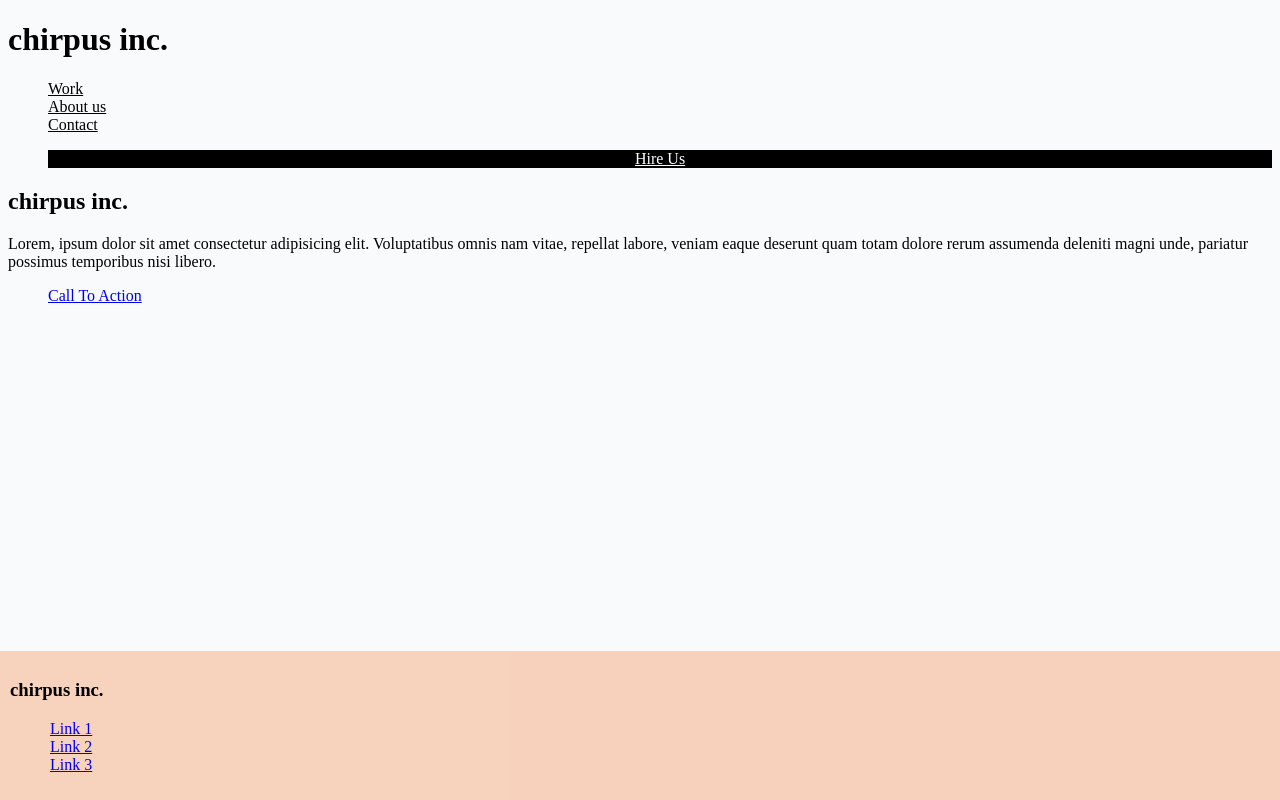
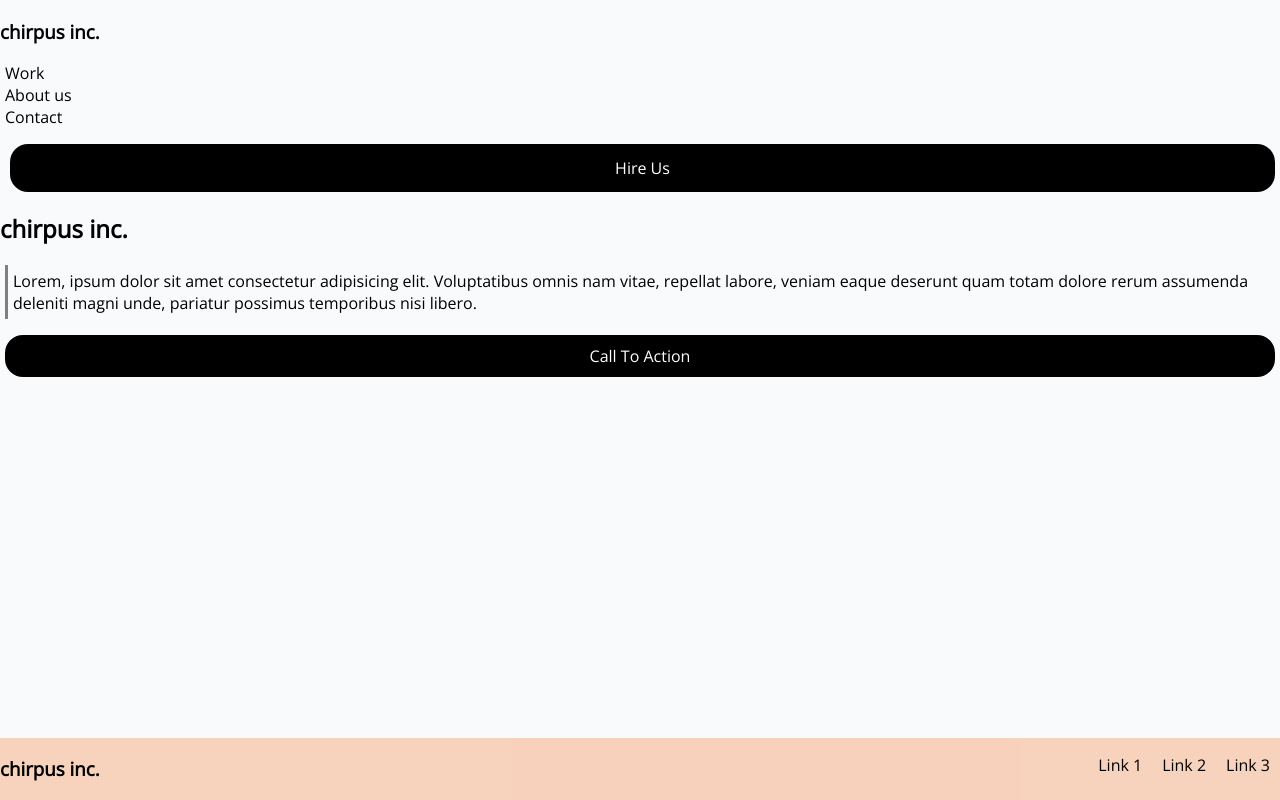
Before and after one commit to chord3games/chirpus, a plain HTML site: page index.html in a window 1280 px wide. Drawn offline with nearby package versions, Linux system fonts and the light colour scheme.

Commit message:
last commit i make no mistakes

```diff
--- a/index.html
+++ b/index.html
@@ -6,10 +6,16 @@
     <meta name="viewport" content="width=device-width, initial-scale=1.0" />
     <title>chirpus inc</title>
     <link rel="stylesheet" href="style.css" />
+    <link rel="preconnect" href="https://fonts.googleapis.com" />
+    <link rel="preconnect" href="https://fonts.gstatic.com" crossorigin />
+    <link
+      href="https://fonts.googleapis.com/css2?family=Open+Sans&display=swap"
+      rel="stylesheet"
+    />
   </head>
   <body>
     <header>
-      <h1>chirpus inc.</h1>
+      <h3>chirpus inc.</h3>
       <nav class="nav1">
         <ul class="ul1">
           <li class="li1">
@@ -30,7 +36,7 @@
     <main>
       <h2>chirpus inc.</h2>
       <section>
-        <p>
+        <p class="lorem">
           Lorem, ipsum dolor sit amet consectetur adipisicing elit. Voluptatibus
           omnis nam vitae, repellat labore, veniam eaque deserunt quam totam
           dolore rerum assumenda deleniti magni unde, pariatur possimus
@@ -38,11 +44,9 @@
         </p>
       </section>
       <nav class="nav2">
-        <ul class="ul2">
-          <li>
-            <a href="a" class="calltoaction">Call To Action</a>
-          </li>
-        </ul>
+        <a href="a" class="calltoaction"
+          ><p class="calltoaction2">Call To Action</p></a
+        >
       </nav>
     </main>
     <footer>
--- a/style.css
+++ b/style.css
@@ -1,16 +1,54 @@
 body {
   background-color: #f9fafc;
   flex: auto;
+  font-family: "Open Sans", sans-serif;
+  margin: 0;
+  font-size: 16;
+}
+h1 {
+  padding-left: 5px;
+  font-size: 16;
+}
+header {
+  height: 40%;
+  margin: 0;
+  font-size: 16;
+}
+ul {
+  padding: 0;
+  padding-left: 5px;
+  padding-right: 0;
 }
 .a1 {
   color: black;
   flex-direction: row;
+  align-items: left;
+  text-decoration: none;
+  padding-top: 15px;
+  flex-wrap: wrap;
+}
+main {
+  align-items: center;
 }
 .hireus {
   list-style-type: none;
   color: white;
   text-align: center;
+  align-items: center;
+  display: flex;
+  justify-content: center;
   background-color: black;
+  text-decoration: none;
+  border-radius: 18px;
+  padding-left: 0px;
+  padding: 4px;
+  margin: 5px;
+}
+.lorem {
+  border-left: grey solid 3px;
+  padding: 5px;
+  margin-left: 5px;
+  padding-left: 5px;
 }
 .ul1 {
   list-style-type: none;
@@ -24,12 +62,56 @@ body {
   list-style-type: none;
   color: black;
 }
+.nav2 {
+  align-items: center;
+  text-align: center;
+}
+.calltoaction {
+  text-decoration: none;
+  color: white;
+  background-color: black;
+  list-style-type: none;
+  text-align: center;
+  align-items: center;
+  justify-content: center;
+  display: flex;
+  margin: 0;
+  border-radius: 18px;
+  padding-left: 0px;
+  padding: 10px;
+  margin: 5px;
+}
+.calltoaction2 {
+  margin: 0;
+}
+
 footer {
   bottom: 0;
-  left: 0;
-  right: 0;
   position: fixed;
   background-color: rgba(247, 193, 162, 0.7);
   margin: 0px;
+  text-decoration: none;
+  flex-direction: row;
+  margin-top: 140px;
+  width: 100%;
+  display: flex;
+  justify-content: space-between;
+}
+h3 {
+  color: #000;
+  justify-content: flex-start;
+}
+.ul3 {
+  bottom: 0;
+  display: flex;
+  flex-direction: row;
+  justify-content: space-around;
+  color: #69696a;
+  text-decoration: none;
+}
+.ul3 a {
+  text-decoration: none;
+  color: black;
   padding: 10px;
+  right: 10px;
 }
```
